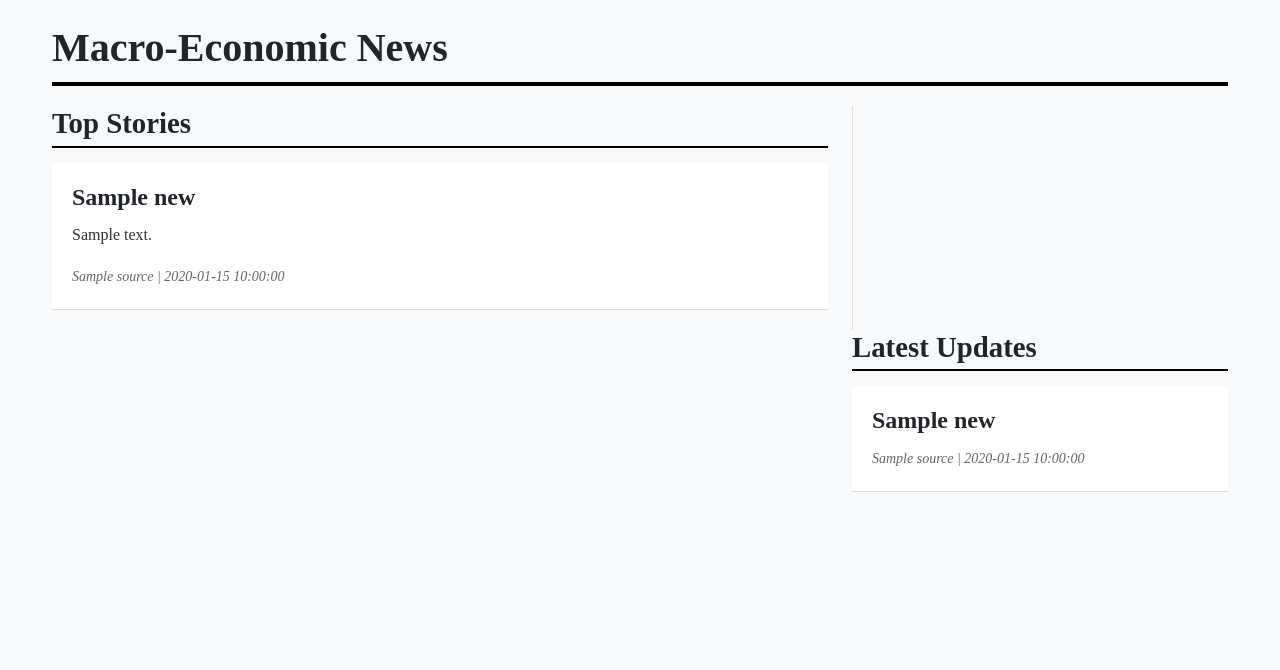
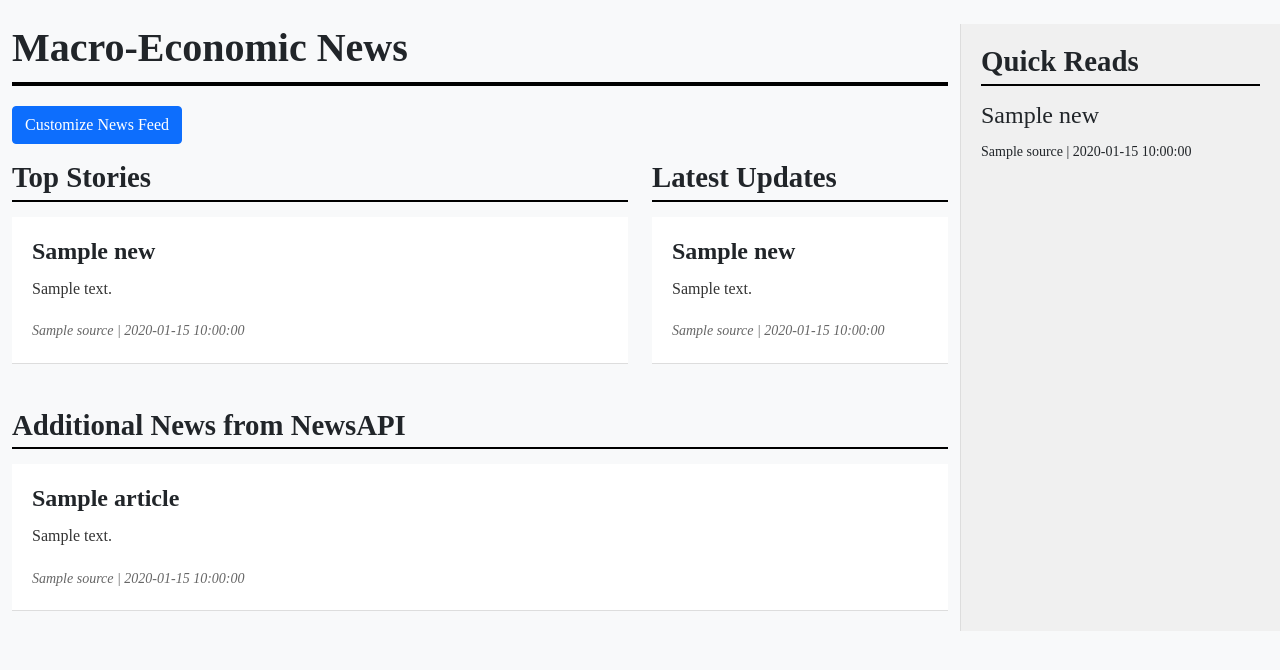
Before and after one commit to connorfata/test_transcriber, a Flask app: template earnings/templates/news.html in a window 1280 px wide. Shown: the part 64-734 px from the top of the page. Run offline with Flask 3, Linux system fonts and the light colour scheme; the template is opened without the code that fills it: most values are stand-ins (such as "Sample title", 1, 10 or a date in 2020).

Commit message:
added NewsAPI

```diff
--- a/earnings/app.py
+++ b/earnings/app.py
@@ -1,12 +1,27 @@
-from flask import Flask, render_template, request, jsonify
+from flask import Flask, render_template, request, jsonify, session, redirect, url_for
 import requests
 import os
 from datetime import datetime
+import logging
 
 app = Flask(__name__)
+app.secret_key = 'your_secret_key_here'  # Replace with a real secret key in production
+
+# Configure logging
+logging.basicConfig(level=logging.DEBUG)
+logger = logging.getLogger(__name__)
 
 def get_api_key():
-    return os.environ.get('ALPHA_VANTAGE_API_KEY', 'YOUR_API_KEY_HERE')
+    api_key = os.environ.get('ALPHA_VANTAGE_API_KEY')
+    if not api_key:
+        logging.warning("Alpha Vantage API key not set in environment variables")
+    return api_key
+
+def get_newsapi_key():
+    api_key = os.environ.get('NEWSAPI_KEY')
+    if not api_key:
+        logging.warning("NewsAPI key not set in environment variables")
+    return api_key
 
 def format_number(number):
     try:
@@ -36,7 +51,7 @@ def calculate_ratios(balance_sheet, income_statement):
         }
         return {k: f"{v:.2f}" if v is not None else "N/A" for k, v in ratios.items()}
     except Exception as e:
-        print(f"Error calculating ratios: {e}")
+        logger.error(f"Error calculating ratios: {e}")
         return {}
 
 def get_financial_data(ticker, api_key):
@@ -171,8 +186,8 @@ def get_financial_data(ticker, api_key):
             }
 
     # If we reach this point, either the API call failed or the data was not in the expected format
-    print(f"API Response (Balance Sheet): {balance_sheet_response.text}")
-    print(f"API Response (Income Statement): {income_statement_response.text}")
+    logger.error(f"API Response (Balance Sheet): {balance_sheet_response.text}")
+    logger.error(f"API Response (Income Statement): {income_statement_response.text}")
     return None
 
 def get_stock_news(ticker, api_key):
@@ -207,6 +222,26 @@ def get_macro_news(api_key):
             return data["feed"]
     return None
 
+def get_newsapi_articles():
+    newsapi_key = get_newsapi_key()
+    base_url = "https://newsapi.org/v2/top-headlines"
+    params = {
+        "apiKey": newsapi_key,
+        "country": "us",
+        "category": "business",
+        "pageSize": 10
+    }
+    logging.debug(f"Making request to NewsAPI: {base_url}")
+    response = requests.get(base_url, params=params)
+    logging.debug(f"NewsAPI response status code: {response.status_code}")
+
+    if response.status_code == 200:
+        data = response.json()
+        if "articles" in data:
+            return data["articles"]
+    logging.error(f"Failed to fetch news from NewsAPI. Status code: {response.status_code}")
+    return None
+
 @app.route('/', methods=['GET', 'POST'])
 def index():
     if request.method == 'POST':
@@ -214,12 +249,16 @@ def index():
         api_key = get_api_key()
         financial_data = get_financial_data(ticker, api_key)
         stock_news = get_stock_news(ticker, api_key)
+        macro_news = get_macro_news(api_key)
+        newsapi_articles = get_newsapi_articles()
 
         if financial_data:
             return render_template('result.html',
                                    ticker=ticker,
                                    financial_data=financial_data,
-                                   stock_news=stock_news)
+                                   stock_news=stock_news,
+                                   macro_news=macro_news,
+                                   newsapi_articles=newsapi_articles)
         else:
             error_message = f"No financial data found for {ticker}. Please check the ticker symbol and try again."
             return render_template('index.html', error=error_message)
@@ -230,9 +269,8 @@ def index():
 def news_page():
     api_key = get_api_key()
     macro_news = get_macro_news(api_key)
-    print("API Key:", api_key)  # Be careful not to log this in production
-    print("Macro News:", macro_news)
-    return render_template('news.html', macro_news=macro_news)
+    newsapi_articles = get_newsapi_articles()
+    return render_template('news.html', macro_news=macro_news, newsapi_articles=newsapi_articles)
 
 def get_macro_news(api_key):
     base_url = "https://www.alphavantage.co/query"
@@ -243,8 +281,8 @@ def get_macro_news(api_key):
         "limit": 10
     }
     response = requests.get(base_url, params=params)
-    print("API Response Status:", response.status_code)
-    print("API Response Content:", response.text[:500])  # Print first 500 characters
+    logger.debug("API Response Status: %s", response.status_code)
+    logger.debug("API Response Content: %s", response.text[:500])  # Print first 500 characters
 
     if response.status_code == 200:
         data = response.json()
@@ -252,5 +290,69 @@ def get_macro_news(api_key):
             return data["feed"]
     return None
 
+# Add this new function to get news based on selected categories
+def get_custom_news(api_key, categories):
+    base_url = "https://www.alphavantage.co/query"
+    params = {
+        "function": "NEWS_SENTIMENT",
+        "topics": ",".join(categories),
+        "apikey": api_key,
+        "limit": 50  # Increased limit to get more news items
+    }
+    response = requests.get(base_url, params=params)
+
+    if response.status_code == 200:
+        data = response.json()
+        if "feed" in data:
+            return data["feed"]
+    return None
+
+@app.route('/customize', methods=['GET', 'POST'])
+def customize_news():
+    categories = [
+        'economy_macro', 'economy_monetary', 'economy_fiscal', 'economy_forex',
+        'finance', 'life_sciences', 'manufacturing', 'real_estate',
+        'retail_wholesale', 'technology'
+    ]
+
+    if request.method == 'POST':
+        selected_categories = request.form.getlist('categories')
+        print(f"Selected categories: {selected_categories}")  # Debug print
+        session['selected_categories'] = selected_categories
+        return redirect(url_for('custom_news_feed'))
+
+    return render_template('customize_news.html', categories=categories)
+
+@app.route('/custom_news_feed')
+def custom_news_feed():
+    selected_categories = session.get('selected_categories', [])
+    print(f"Retrieved categories from session: {selected_categories}")  # Debug print
+    api_key = get_api_key()
+    custom_news = get_custom_news(api_key, selected_categories)
+    print(f"Custom news retrieved: {'Yes' if custom_news else 'No'}")  # Debug print
+    return render_template('custom_news_feed.html', custom_news=custom_news, selected_categories=selected_categories)
+
+def get_custom_news(api_key, categories):
+    base_url = "https://www.alphavantage.co/query"
+    params = {
+        "function": "NEWS_SENTIMENT",
+        "topics": ",".join(categories),
+        "apikey": api_key,
+        "limit": 50
+    }
+    print(f"API request parameters: {params}")  # Debug print
+    response = requests.get(base_url, params=params)
+    print(f"API response status code: {response.status_code}")  # Debug print
+
+    if response.status_code == 200:
+        data = response.json()
+        if "feed" in data:
+            return data["feed"]
+        else:
+            print(f"No 'feed' in API response. Response content: {data}")  # Debug print
+    else:
+        print(f"API request failed. Response content: {response.text}")  # Debug print
+    return None
+
 if __name__ == '__main__':
     app.run(debug=True)
--- a/earnings/templates/news.html
+++ b/earnings/templates/news.html
@@ -65,10 +65,34 @@
             border-left: 1px solid #ddd;
             height: 100%;
         }
+        .right-sidebar {
+            background-color: #f0f0f0;
+            padding: 20px;
+            border-left: 1px solid #ddd;
+        }
+        .sidebar-news-item {
+            margin-bottom: 15px;
+            padding-bottom: 15px;
+            border-bottom: 1px solid #ddd;
+        }
+        .sidebar-news-item:last-child {
+            border-bottom: none;
+        }
+        .news-columns {
+            display: flex;
+            align-items: stretch;
+        }
+        .top-stories, .latest-updates {
+            display: flex;
+            flex-direction: column;
+        }
+        .latest-updates .news-item {
+            flex-grow: 1;
+        }
     </style>
     <script>
         document.addEventListener('DOMContentLoaded', function() {
-            const newsItems = document.querySelectorAll('.news-item');
+            const newsItems = document.querySelectorAll('.news-item, .sidebar-news-item');
             newsItems.forEach(item => {
                 item.addEventListener('click', function() {
                     const link = this.querySelector('a');
@@ -100,12 +124,17 @@
         </div>
     </nav>
 
-    <div class="container mt-4 news-container">
+    <div class="container-fluid mt-4">
+        <div class="row">
+            <div class="col-md-9 news-container">
                 <h1 class="main-headline">Macro-Economic News</h1>
 
+                <!-- Add this button near the top of the content -->
+                <a href="{{ url_for('customize_news') }}" class="btn btn-primary mb-3">Customize News Feed</a>
+
                 {% if macro_news %}
-            <div class="row">
-                <div class="col-md-8">
+                    <div class="row news-columns">
+                        <div class="col-md-8 top-stories">
                             <h2 class="section-title">Top Stories</h2>
                             {% for news in macro_news[:5] %}
                                 <div class="news-item">
@@ -115,12 +144,12 @@
                                 </div>
                             {% endfor %}
                         </div>
-                <div class="col-md-4">
-                    <div class="divider"></div>
+                        <div class="col-md-4 latest-updates">
                             <h2 class="section-title">Latest Updates</h2>
-                    {% for news in macro_news[3:] %}
+                            {% for news in macro_news[5:8] %}
                                 <div class="news-item">
                                     <h3><a href="{{ news.url }}" target="_blank" class="text-dark text-decoration-none">{{ news.title }}</a></h3>
+                                    <p>{{ news.summary[:300] }}{% if news.summary|length > 300 %}...{% endif %}</p>
                                     <small>{{ news.source }} | {{ news.time_published }}</small>
                                 </div>
                             {% endfor %}
@@ -129,6 +158,42 @@
                 {% else %}
                     <p>No macro-economic news available at the moment.</p>
                 {% endif %}
+
+                {% if newsapi_articles %}
+                    <div class="row mt-4">
+                        <div class="col-12">
+                            <h2 class="section-title">Additional News from NewsAPI</h2>
+                            {% for article in newsapi_articles %}
+                                <div class="news-item">
+                                    <h3><a href="{{ article.url }}" target="_blank" class="text-dark text-decoration-none">{{ article.title }}</a></h3>
+                                    <p>
+                                        {% if article.description %}
+                                            {{ article.description[:400] }}{% if article.description|length > 400 %}...{% endif %}
+                                        {% else %}
+                                            No description available.
+                                        {% endif %}
+                                    </p>
+                                    <small>{{ article.source.name }} | {{ article.publishedAt }}</small>
+                                </div>
+                            {% endfor %}
+                        </div>
+                    </div>
+                {% endif %}
+            </div>
+            <div class="col-md-3 right-sidebar">
+                <h2 class="section-title">Quick Reads</h2>
+                {% if macro_news %}
+                    {% for news in macro_news[8:] %}
+                        <div class="sidebar-news-item">
+                            <h4><a href="{{ news.url }}" target="_blank" class="text-dark text-decoration-none">{{ news.title }}</a></h4>
+                            <small>{{ news.source }} | {{ news.time_published }}</small>
+                        </div>
+                    {% endfor %}
+                {% else %}
+                    <p>No additional news available.</p>
+                {% endif %}
+            </div>
+        </div>
     </div>
 
     <script src="https://cdn.jsdelivr.net/npm/bootstrap@5.1.3/dist/js/bootstrap.bundle.min.js"></script>
```
Also changed, not shown: earnings/templates/custom_news_feed.html (added, +146 -0 lines), earnings/templates/customize_news.html (added, +53 -0 lines). Lines whose indentation alone changed are shown as unchanged.
